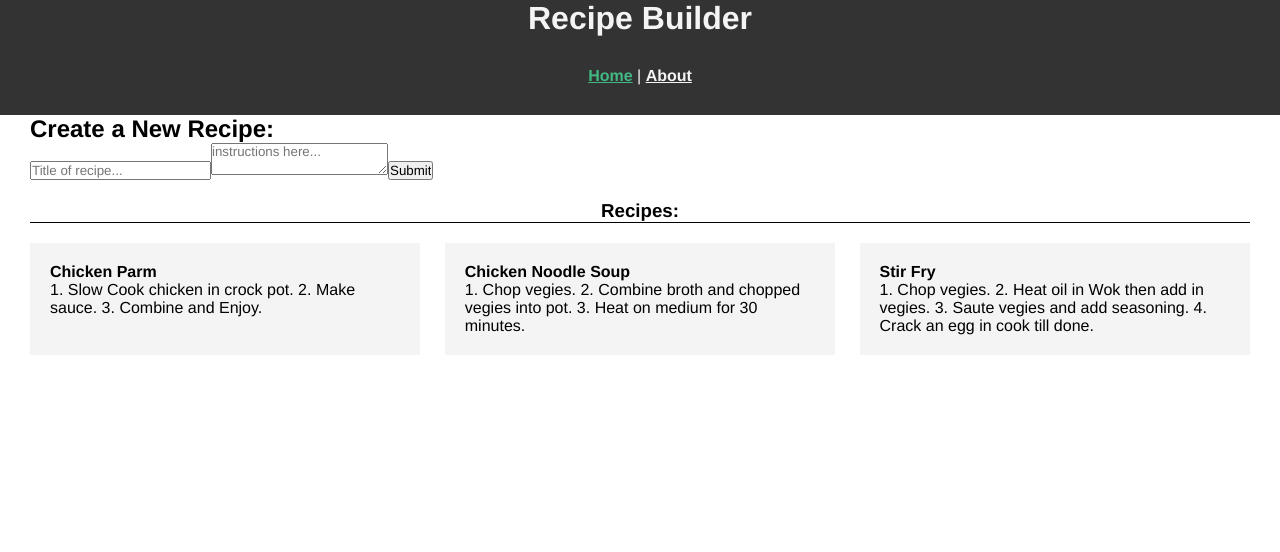
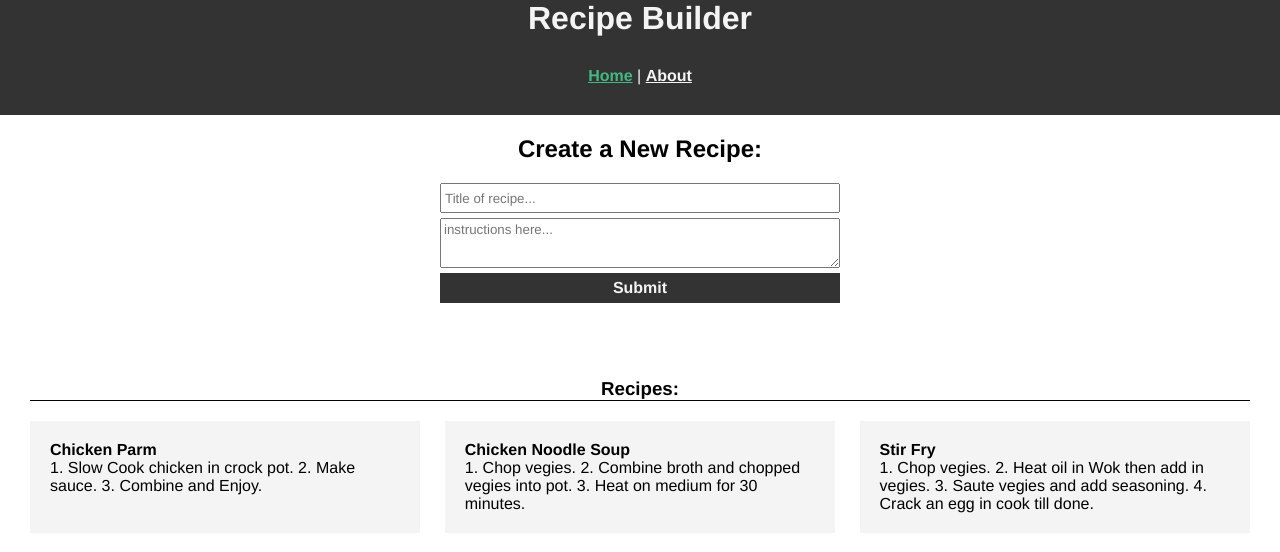
Before and after one commit to hborrelli1/recipe-builder, a Vue app: page / in a window 1280 px wide. Shown: the top 552 px of the page. Built offline with nearby package versions, Linux system fonts and the light colour scheme.

Commit message:
Add styling to AddRecipe form.

```diff
--- a/src/components/AddRecipeForm.vue
+++ b/src/components/AddRecipeForm.vue
@@ -1,5 +1,5 @@
 <template>
-  <div>
+  <div class="recipes-form-container">
     <header>
       <h2>Create a New Recipe:</h2>
     </header>
@@ -44,5 +44,40 @@
 </script>
 
 <style scoped>
+  .recipes-form-container {
+    display: flex;
+    flex-flow:column;
+  }
 
+  header {
+    text-align:center;
+    padding:20px 0px;
+  }
+
+  form {
+    width:100%;
+    max-width:400px;
+    display: flex;
+    flex-flow:column;
+    margin:0 auto 50px;
+  }
+
+  input,
+  textarea {
+    margin-bottom:5px;
+    height: 30px;
+    padding:3px;
+  }
+
+  textarea {
+    height:50px;
+  }
+
+  input[type='submit'] {
+    background-color:#333;
+    color:#f4f4f4;
+    font-weight:600;
+    font-size:16px;
+    border:0;
+  }
 </style>
```
